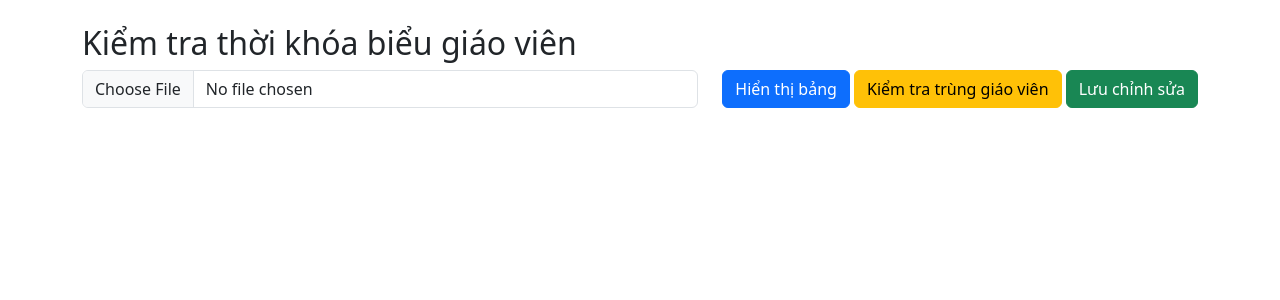
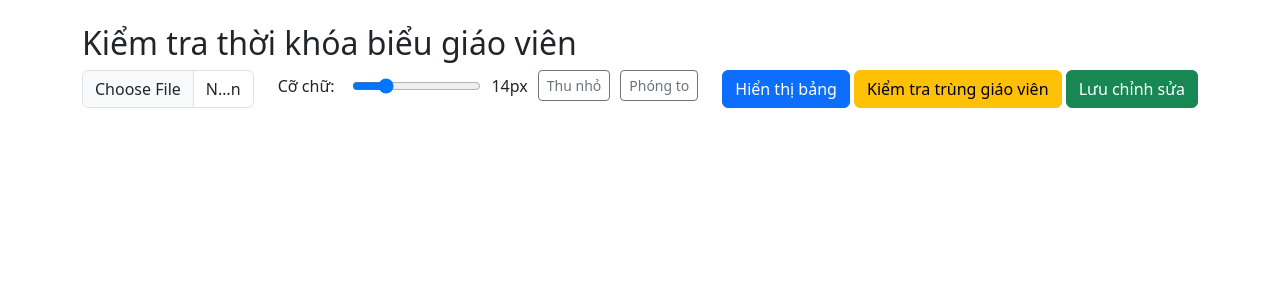
Before and after one commit to Linh-cloud/Teacher, a Flask app: page / in a window 1280 px wide. Shown: the top 300 px of the page. Run offline with Flask 3, Linux system fonts and the light colour scheme.

Commit message:
??????????????????????

```diff
--- a/app.py
+++ b/app.py
@@ -52,10 +52,19 @@ def index():
     tkb_data = []
     duplicate_cells = None
     num_classes = 0
+    font_size = 14
 
     if request.method == 'POST':
+        font_size = int(request.form.get('font_size', 14))
         file = request.files.get('tkb_file')
         action = request.form.get('action')
+
+        # Nút zoom
+        if action == "zoom_in":
+            font_size = min(font_size + 2, 28)
+        elif action == "zoom_out":
+            font_size = max(font_size - 2, 10)
+
         # Nếu upload file mới
         if file and file.filename.endswith('.xlsx'):
             filename = secure_filename(file.filename)
@@ -63,7 +72,6 @@ def index():
             os.makedirs(app.config['UPLOAD_FOLDER'], exist_ok=True)
             file.save(filepath)
             headers, tkb_data, num_classes = process_tkb_file(filepath)
-            # Lưu vào session (pickle để lưu list object)
             session['headers'] = pickle.dumps(headers)
             session['tkb_data'] = pickle.dumps(tkb_data)
             session['num_classes'] = num_classes
@@ -89,7 +97,11 @@ def index():
         if action == 'check_duplicates':
             duplicate_cells = check_duplicates(tkb_data, num_classes)
 
+        # Lưu lại cỡ chữ vào session
+        session['font_size'] = font_size
+
     else:
+        font_size = session.get('font_size', 14)
         if 'headers' in session and 'tkb_data' in session:
             headers = pickle.loads(session['headers'])
             tkb_data = pickle.loads(session['tkb_data'])
@@ -100,5 +112,9 @@ def index():
         tkb_data=tkb_data,
         duplicate_cells=duplicate_cells,
         zip=zip,
-        enumerate=enumerate
+        enumerate=enumerate,
+        font_size=font_size
     )
+
+if __name__ == '__main__':
+    app.run(debug=True)
--- a/templates/index.html
+++ b/templates/index.html
@@ -4,6 +4,14 @@
     <meta charset="UTF-8">
     <title>Kiểm tra thời khóa biểu giáo viên</title>
     <link rel="stylesheet" href="https://cdn.jsdelivr.net/npm/bootstrap@5.3.3/dist/css/bootstrap.min.css">
+    <style>
+        .slider-group {
+            display: flex;
+            align-items: center;
+            gap: 10px;
+            margin-bottom: 8px;
+        }
+    </style>
 </head>
 <body>
 <div class="container py-4">
@@ -12,6 +20,21 @@
         <div class="row mb-2">
             <div class="col">
                 <input class="form-control" type="file" name="tkb_file" accept=".xlsx">
+            </div>
+            <div class="col-auto slider-group">
+                <label for="font_size" style="margin-right:8px;">Cỡ chữ:</label>
+                <input type="range" min="10" max="28" step="1" id="font_size" name="font_size"
+                       value="{{ font_size if font_size else 14 }}"
+                       oninput="font_size_label.innerText = this.value + 'px'">
+                <span id="font_size_label">{{ font_size if font_size else 14 }}px</span>
+                <button class="btn btn-outline-secondary btn-sm" type="submit" name="action" value="zoom_out"
+                        onclick="document.getElementById('font_size').stepDown(); document.getElementById('font_size_label').innerText = document.getElementById('font_size').value + 'px';">
+                    Thu nhỏ
+                </button>
+                <button class="btn btn-outline-secondary btn-sm" type="submit" name="action" value="zoom_in"
+                        onclick="document.getElementById('font_size').stepUp(); document.getElementById('font_size_label').innerText = document.getElementById('font_size').value + 'px';">
+                    Phóng to
+                </button>
             </div>
             <div class="col-auto">
                 <button class="btn btn-primary" type="submit" name="action" value="show">Hiển thị bảng</button>
@@ -22,7 +45,7 @@
         {% if headers %}
             <h5>Bảng thời khóa biểu (cho phép chỉnh sửa):</h5>
             <div style="overflow-x:auto;">
-            <table class="table table-bordered" style="font-size:14px;">
+            <table class="table table-bordered" style="font-size:{{font_size if font_size else 14}}px;">
                 <thead>
                     <tr>
                         {% for h in headers %}
```
